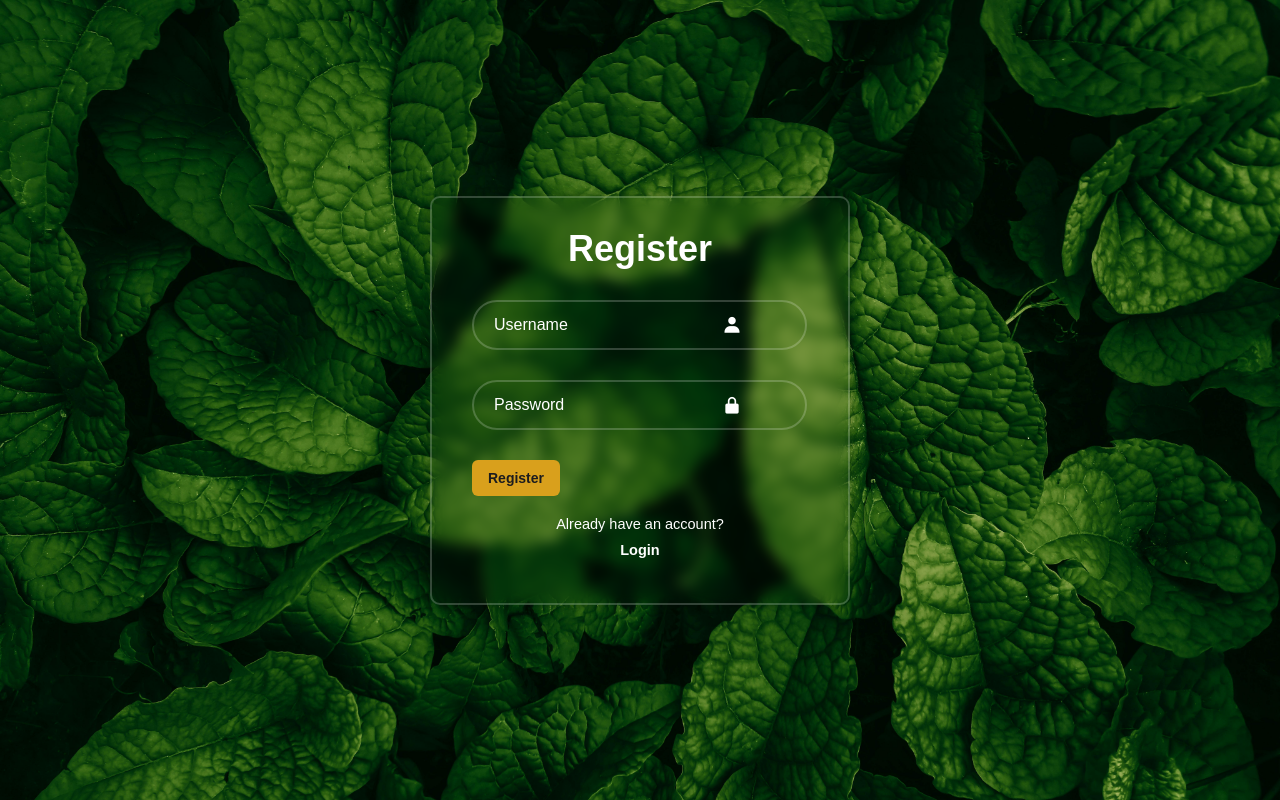
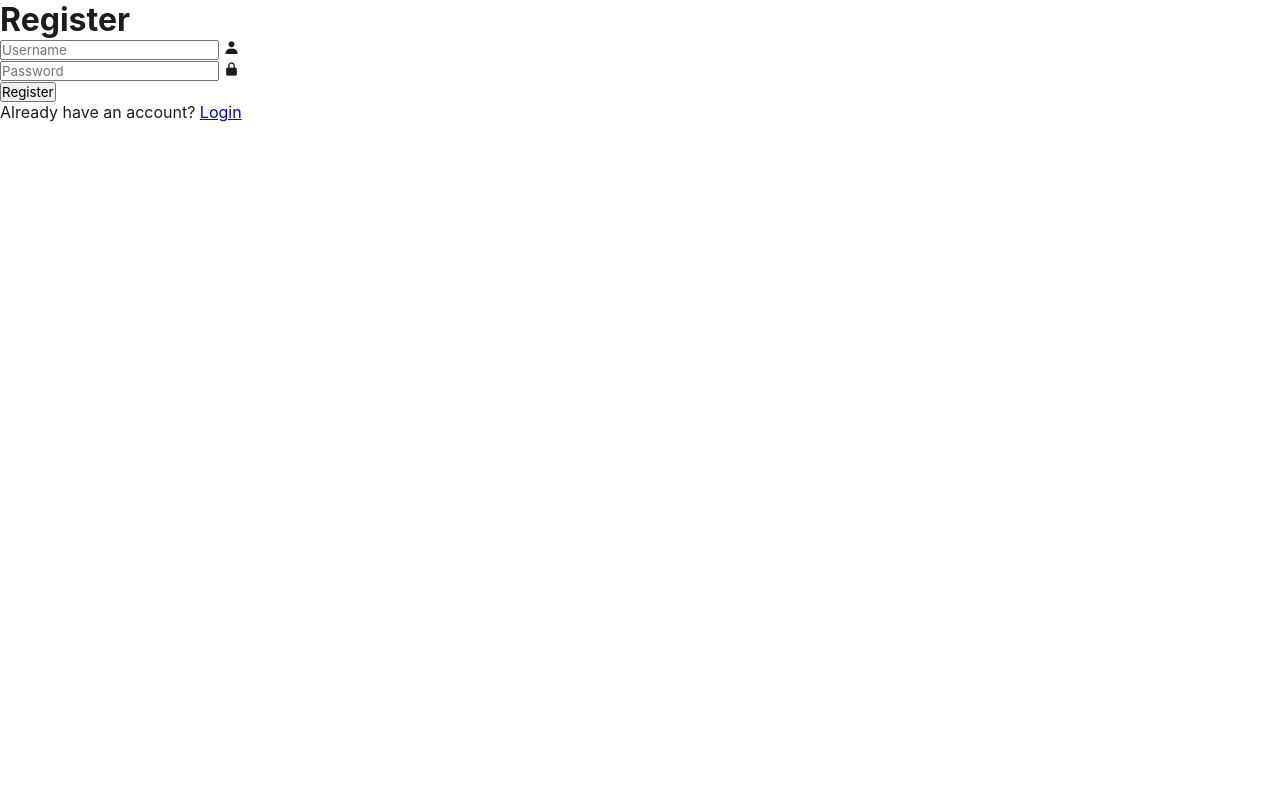
Before and after one commit to xmonokrishna16/onlinesecurenotepad-version-2, a Flask app: page /register in a window 1280 px wide. Run offline with Flask 3, Linux system fonts and the light colour scheme.

Commit message:
Update style.css

```diff
--- a/static/style.css
+++ b/static/style.css
@@ -1,138 +1,5 @@
-* {
-    margin: 0;
-    padding: 0;
-    box-sizing: border-box;
-    font-family: "Poppins", sans-serif;
-}
-
-body {
-    display: flex;
-    justify-content: center;
-    align-items: center;
-    min-height: 100vh;
-    background: url('img112.jpg') no-repeat;
-
-    background-size: cover;
-    background-position: center;
-    padding: 0;
-
-}
-
-.wrapper {
-    width: 420px;
-    background: transparent;
-    border: 2px solid rgba(255, 255, 255, .2);
-    backdrop-filter: blur(7px);
-    box-shadow: 0 0 10px rgba(0, 0, 0, .2);
-    color: #fff;
-    border-radius: 10px;
-    padding: 30px 40px;
-}
-
-.wrapper h1 {
-    font-size: 36px;
-    text-align: center;
-}
-
-.input-box {
-    position: relative;
-    width: 250px;
-    height: 50px;
-    margin: 30px 0;
-}
-
-input,
-textarea {
-    width: 134%;
-    height: 100%;
-    background: transparent;
-    border: none;
-    outline: none;
-    border: 2px solid rgba(255, 255, 255, .2);
-    border-radius: 40px;
-    font-size: 16px;
-    color: #fff;
-    padding: 20px 45px 20px 20px;
-}
-
-
-
-textarea {
-    height: 100px;
-    resize: vertical;
-}
-
-input::placeholder,
-textarea::placeholder {
-    color: #fff;
-}
-
-.input-box i {
-    position: absolute;
-    right: -20px;
-    top: 50%;
-    transform: translateY(-50%);
-    font-size: 20px;
-}
-
-button {
-    width: 100%;
-    height: 45px;
-    background: #fff;
-    border: none;
-    outline: none;
-    border-radius: 40px;
-    box-shadow: 0 0 10px rgba(0, 0, 0, .1);
-    cursor: pointer;
-    font-size: 16px;
-    color: #333;
-    font-weight: 600;
-    margin: 5px;
-
-}
-
-a {
-    display: block;
-    margin-top: 10px;
-    color: #fff;
-    text-decoration: none;
-    font-size: 14.5px;
-}
-
-a:hover {
-    text-decoration: underline;
-}
-
-.remember-forgot {
-    display: flex;
-    justify-content: space-between;
-    font-size: 14.5px;
-    margin: -15px 0 15px;
-}
-
-.remember-forgot label input {
-    accent-color: #fff;
-    margin-right: 3px;
-}
-
-.register-link {
-    font-size: 14.5px;
-    text-align: center;
-    margin: 20px 0 15px;
-}
-
-.register-link p a {
-    color: #fff;
-    text-decoration: none;
-    font-weight: 600;
-}
-
-.register-link p a:hover {
-    text-decoration: underline;
-}
-
-/* Dashboard notepad layout */
 :root {
+    /* Light Theme Variables */
     --bg-header: #f6f6f6;
     --bg-sidebar: #f4f4f5;
     --bg-main: #ffffff;
@@ -145,6 +12,13 @@ a:hover {
     --search-bg: #e3e3e8;
 }
 
+* {
+    box-sizing: border-box;
+    margin: 0;
+    padding: 0;
+    font-family: -apple-system, BlinkMacSystemFont, "Segoe UI", Roboto, Helvetica, Arial, sans-serif;
+}
+
 body {
     background-color: var(--bg-main);
     color: var(--text-primary);
@@ -396,112 +226,52 @@ body {
     padding: 15px 25px;
     color: var(--accent-yellow);
     font-size: 18px;
+    border-bottom: 1px solid var(--border-color);
 }
 
 .toolbar-center {
+    display: flex;
     gap: 25px;
     margin-left: -50px;
 }
 
 .toolbar-right {
+    display: flex;
     gap: 20px;
 }
 
-.editor-toolbar i,
-.format-button {
+.editor-toolbar button {
+    background: none;
+    border: none;
+    color: var(--accent-yellow);
+    font-size: 18px;
     cursor: pointer;
 }
 
-.format-button {
-    font-weight: bold;
-    font-family: serif;
-    font-size: 16px;
+.editor-content {
+    padding: 20px 25px;
+    flex: 1;
+    display: flex;
+    flex-direction: column;
 }
 
-.editor-form {
-    display: flex;
-    flex: 1;
-    flex-direction: column;
-    min-height: 0;
+.editor-title-input {
+    font-size: 24px;
+    font-weight: bold;
+    border: none;
+    outline: none;
+    margin-bottom: 15px;
+    color: var(--text-primary);
+    background: transparent;
 }
 
-.editor-content {
+.editor-textarea {
+    font-size: 16px;
+    line-height: 1.6;
+    color: var(--text-primary);
+    border: none;
+    outline: none;
+    resize: none;
     flex: 1;
-    width: 100%;
-    height: auto;
-    border: 0;
-    outline: 0;
-    resize: none;
-    padding: 20px 25px;
-    color: var(--text-primary);
-    font: 16px/1.6 Georgia, serif;
-    border-radius: 0;
+    background: transparent;
 }
-
-.editor-content::placeholder {
-    color: #b0b0b5;
-}
-
-.editor-footer {
-    display: flex;
-    justify-content: space-between;
-    align-items: center;
-    padding: 15px 25px 20px;
-    color: var(--text-secondary);
-    font-size: 12px;
-}
-
-.editor-footer i {
-    margin-right: 6px;
-}
-
-.btn {
-    width: auto;
-    height: auto;
-    background: var(--accent-yellow);
-    border: 0;
-    border-radius: 6px;
-    box-shadow: none;
-    color: #1c1c1e;
-    cursor: pointer;
-    font-size: 14px;
-    font-weight: 600;
-    margin: 0;
-    padding: 10px 16px;
-}
-
-.btn i {
-    margin-right: 6px;
-}
-
-@media (max-width: 800px) {
-    .sidebar-left {
-        display: none;
-    }
-
-    .sidebar-middle {
-        width: 230px;
-    }
-
-    .toolbar-center {
-        margin-left: 0;
-    }
-}
-
-@media (max-width: 560px) {
-    .sidebar-middle {
-        display: none;
-    }
-
-    .editor-toolbar {
-        padding: 15px;
-    }
-
-    .editor-content {
-        padding: 20px 15px;
-    }
-
-    .editor-footer {
-        padding: 15px;
-    }
-}
```
Also changed, not shown: other parts of static/style.css (+53 -97 lines).
